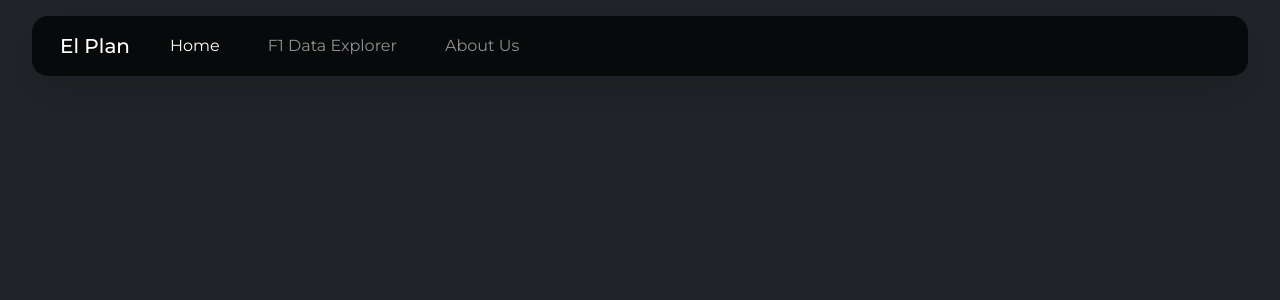
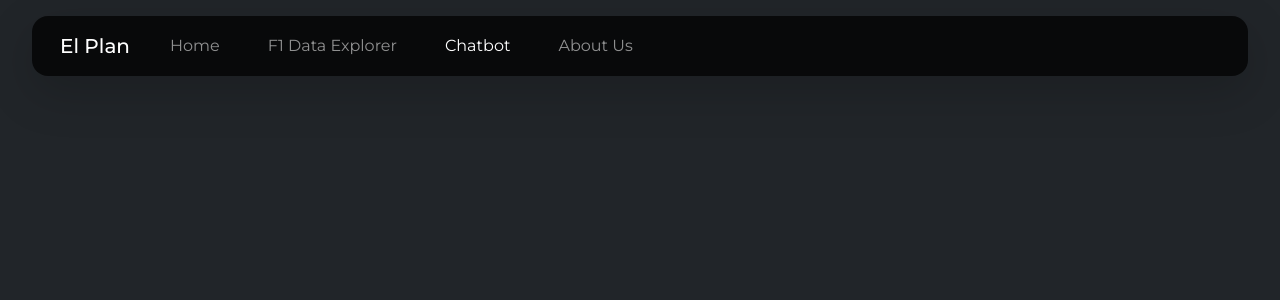
Before and after one commit to Z33xD/El-Plan-STEM, a Django app: page /chatbot/ in a window 1280 px wide. Shown: the top 300 px of the page. Run offline with Django 5.2, Linux system fonts and the light colour scheme; parts of the project's set-up code (start-up, migrations or seed data) failed here and were passed over.

Commit message:
mapped urls and added chatbot

```diff
--- a/backend/templates/aboutus.html
+++ b/backend/templates/aboutus.html
@@ -22,9 +22,10 @@
       </button>
       <div class="collapse navbar-collapse" id="navbarNavAltMarkup">
         <div class="navbar-nav">
-          <a class="nav-link nav-button active" aria-current="page" href="home.html">Home</a>
+          <a class="nav-link nav-button" href="/">Home</a>
           <a class="nav-link nav-button" href="#">F1 Data Explorer</a>
-          <a class="nav-link nav-button" href="aboutus.html">About Us</a>
+          <a class="nav-link nav-button" href="/chatbot/">Chatbot</a>
+          <a class="nav-link nav-button active" aria-current="page" href="/aboutus/">About Us</a>
         </div>
       </div>
     </div>
--- a/backend/templates/chatbot.html
+++ b/backend/templates/chatbot.html
@@ -23,9 +23,10 @@
             </button>
             <div class="collapse navbar-collapse" id="navbarNavAltMarkup">
                 <div class="navbar-nav">
-                <a class="nav-link nav-button active" aria-current="page" href="home.html">Home</a>
+                <a class="nav-link nav-button" href="/">Home</a>
                 <a class="nav-link nav-button" href="#">F1 Data Explorer</a>
-                <a class="nav-link nav-button" href="aboutus.html">About Us</a>
+                <a class="nav-link nav-button active" aria-current="page" href="/chatbot/">Chatbot</a>
+                <a class="nav-link nav-button" href="/aboutus/">About Us</a>
                 </div>
             </div>
             </div>
--- a/backend/templates/home.html
+++ b/backend/templates/home.html
@@ -22,9 +22,10 @@
       </button>
       <div class="collapse navbar-collapse" id="navbarNavAltMarkup">
         <div class="navbar-nav">
-          <a class="nav-link nav-button active" aria-current="page" href="home.html">Home</a>
+          <a class="nav-link nav-button active" aria-current="page" href="/">Home</a>
           <a class="nav-link nav-button" href="#">F1 Data Explorer</a>
-          <a class="nav-link nav-button" href="aboutus.html">About Us</a>
+          <a class="nav-link nav-button" href="/chatbot/">Chatbot</a>
+          <a class="nav-link nav-button" href="/aboutus/">About Us</a>
         </div>
       </div>
     </div>
```
